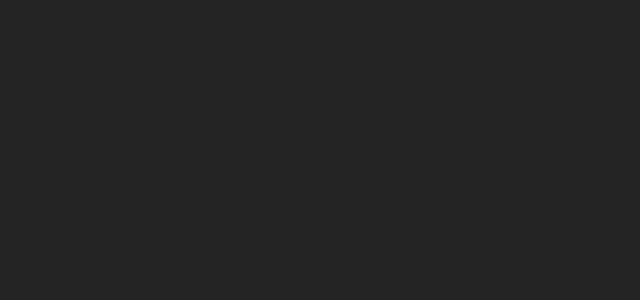
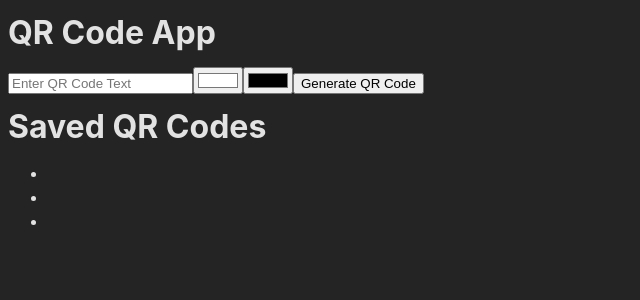
Before and after one commit to ElJoshua08/QrApp, a React (Vite) app: page / in a window 1280 px wide. Shown: the top 300 px of the page, without its empty margins (0-640 px from the left). Built offline with nearby package versions, Linux system fonts and the light colour scheme.

Commit message:
Base app

```diff
--- a/package.json
+++ b/package.json
@@ -10,6 +10,7 @@
     "preview": "vite preview"
   },
   "dependencies": {
+    "qrcode": "^1.5.3",
     "react": "^18.2.0",
     "react-dom": "^18.2.0"
   },
--- a/src/App.jsx
+++ b/src/App.jsx
@@ -1,9 +1,41 @@
-import './App.css'
+import "./App.css";
+import { useState } from "react";
+import { Generator } from "./components/Generator/Generator";
+import { SavedQRList } from "./components/SavedQRList/SavedQRList";
+
+const QRsTemplate = [
+  {
+    id: 1,
+    qrCode: "",
+    createdAt: new Date(),
+  },
+  {
+    id: 2,
+    qrCode: "",
+    createdAt: new Date(),
+  },
+  {
+    id: 3,
+    qrCode: "",
+    createdAt: new Date(),
+  },
+];
 
 function App() {
+  const [savedQRs, setSavedQRs] = useState(QRsTemplate);
+
   return (
-   <></>
-  )
+    <>
+      <h1>QR Code App</h1>
+
+      <Generator />
+      <SavedQRList>
+        {savedQRs.map((qr) => (
+          <li key={qr.id}>{qr.qrCode}</li>
+        ))}
+      </SavedQRList>
+    </>
+  );
 }
 
-export default App
+export default App;
--- /dev/null
+++ b/src/components/Generator/Generator.jsx
@@ -0,0 +1,60 @@
+import qrcode from "qrcode";
+import { useState } from "react";
+
+const Generator = () => {
+  const [inputValue, setInputValue] = useState("");
+  const [lightColor, setLightColor] = useState("#ffffff");
+  const [darkColor, setDarkColor] = useState("#000000");
+
+  const handleInputChange = (e) => {
+    const newInputValue = e.target.value;
+
+    e.target.value = newInputValue;
+    console.log(newInputValue);
+    setInputValue(newInputValue);
+  };
+
+  const handleLightColorChange = (e) => {
+    const newColor = e.target.value;
+    setLightColor(newColor);
+  };
+
+  const handleDarkColorChange = (e) => {
+    const newColor = e.target.value;
+    setDarkColor(newColor);
+  };
+
+
+
+  const handleCreateQRCode = () => {
+    qrcode.toDataURL(inputValue, {
+      version: 2,
+      width: 256,
+      color: {
+        light: lightColor,
+        dark: darkColor,
+      },
+    },  (err, url) => {
+      if (err) throw err;
+      console.log(url);
+      return url;
+    });
+  };
+
+  return (
+    <div className="generator">
+      <input
+        onInput={handleInputChange}
+        type="text"
+        placeholder="Enter QR Code Text"
+      />
+
+      <input onInput={handleLightColorChange} type="color" name="lightColor" id="LightColor" value={lightColor} />
+      <input onInput={handleDarkColorChange} type="color" name="darkColor" id="DarkColor" value={darkColor} />
+
+      <button onClick={handleCreateQRCode}>Generate QR Code</button>
+    </div>
+  );
+};
+
+export { Generator };
--- /dev/null
+++ b/src/components/SavedQRList/SavedQRList.jsx
@@ -0,0 +1,10 @@
+const SavedQRList = ({ children }) => {
+  return (
+    <div className="savedQrList">
+      <h1>Saved QR Codes</h1>
+      <ul> {children} </ul>
+    </div>
+  );
+};
+
+export { SavedQRList };
```
Also changed, not shown: src/components/QRItem/QRItem.jsx (added, +10 -0 lines), src/App.css (line endings or trailing spaces), src/components/Generator/Generator.css (added), src/components/QRItem/QRItem.css (added), src/components/SavedQRList/SavedQRList.css (added), 1 other file (tests, documents, lock files or other folders).
